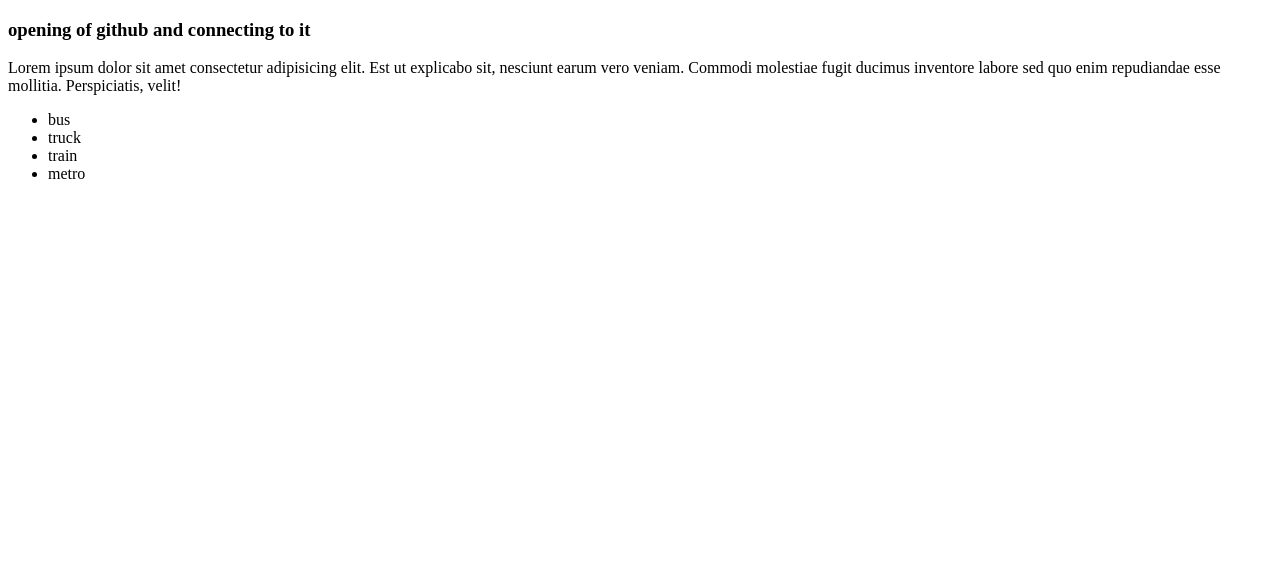
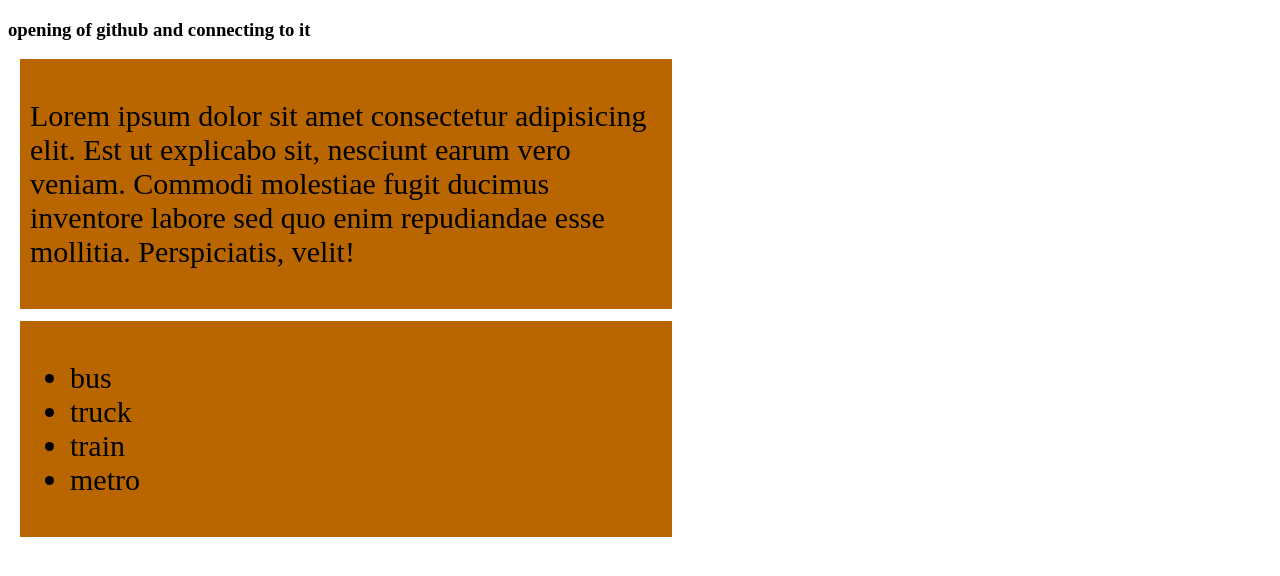
Before and after one commit to tanim-k/first-css-github-repo, a plain HTML site: page index.html in a window 1280 px wide. Drawn offline with Linux system fonts and the light colour scheme.

Commit message:
added css file

```diff
--- /dev/null
+++ b/css/style.css
@@ -0,0 +1,6 @@
+div{
+    background-color: rgb(186, 102, 0);
+    font-size: 30px; width: 50%;
+    padding: 10px;
+    margin: 12px;
+}
--- a/index.html
+++ b/index.html
@@ -4,6 +4,7 @@
     <meta charset="UTF-8">
     <meta name="viewport" content="width=device-width, initial-scale=1.0">
     <title>github connection</title>
+    <link rel="stylesheet" href="css/style.css">
 </head>
 <body>
     <header>
```
